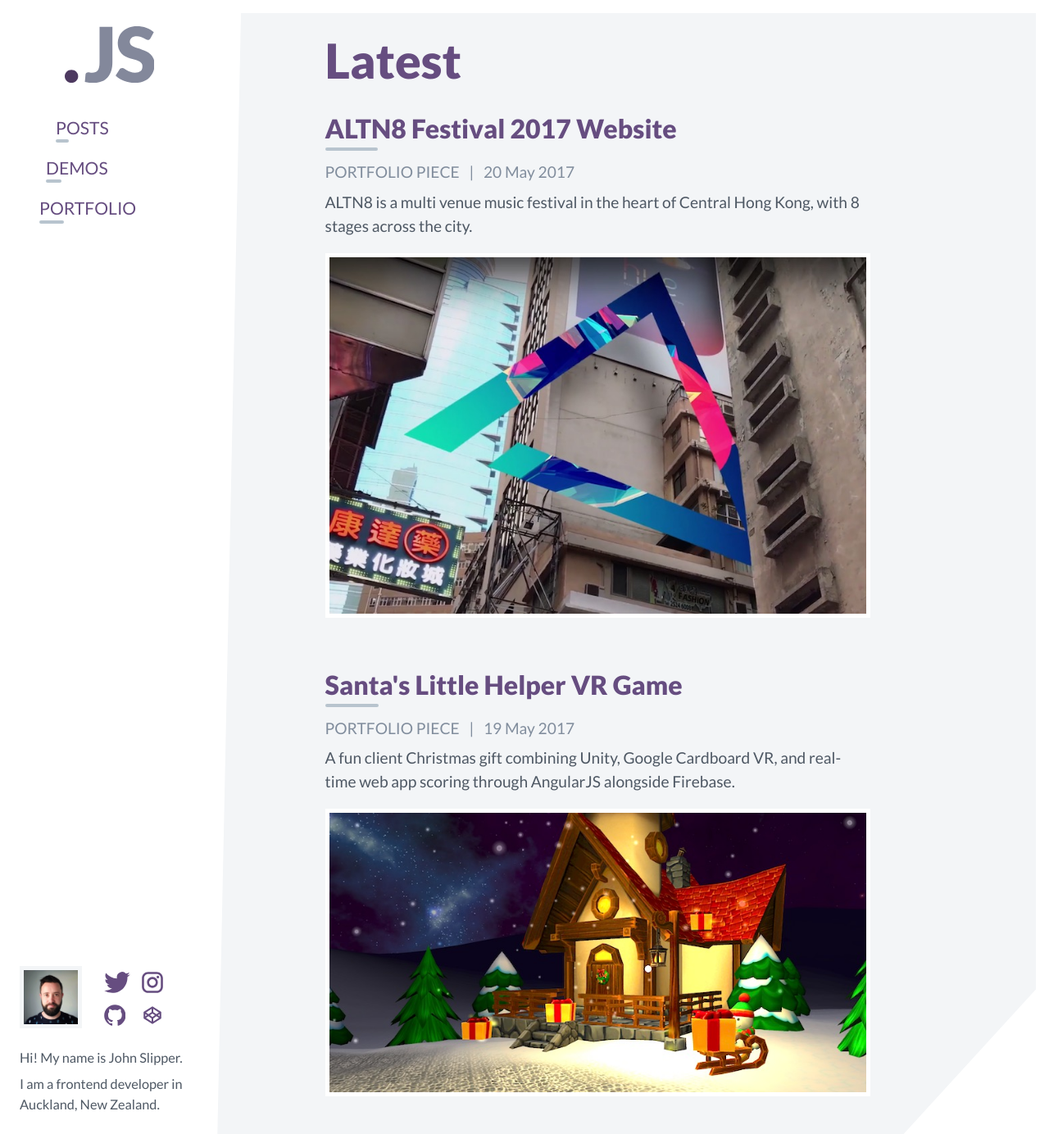
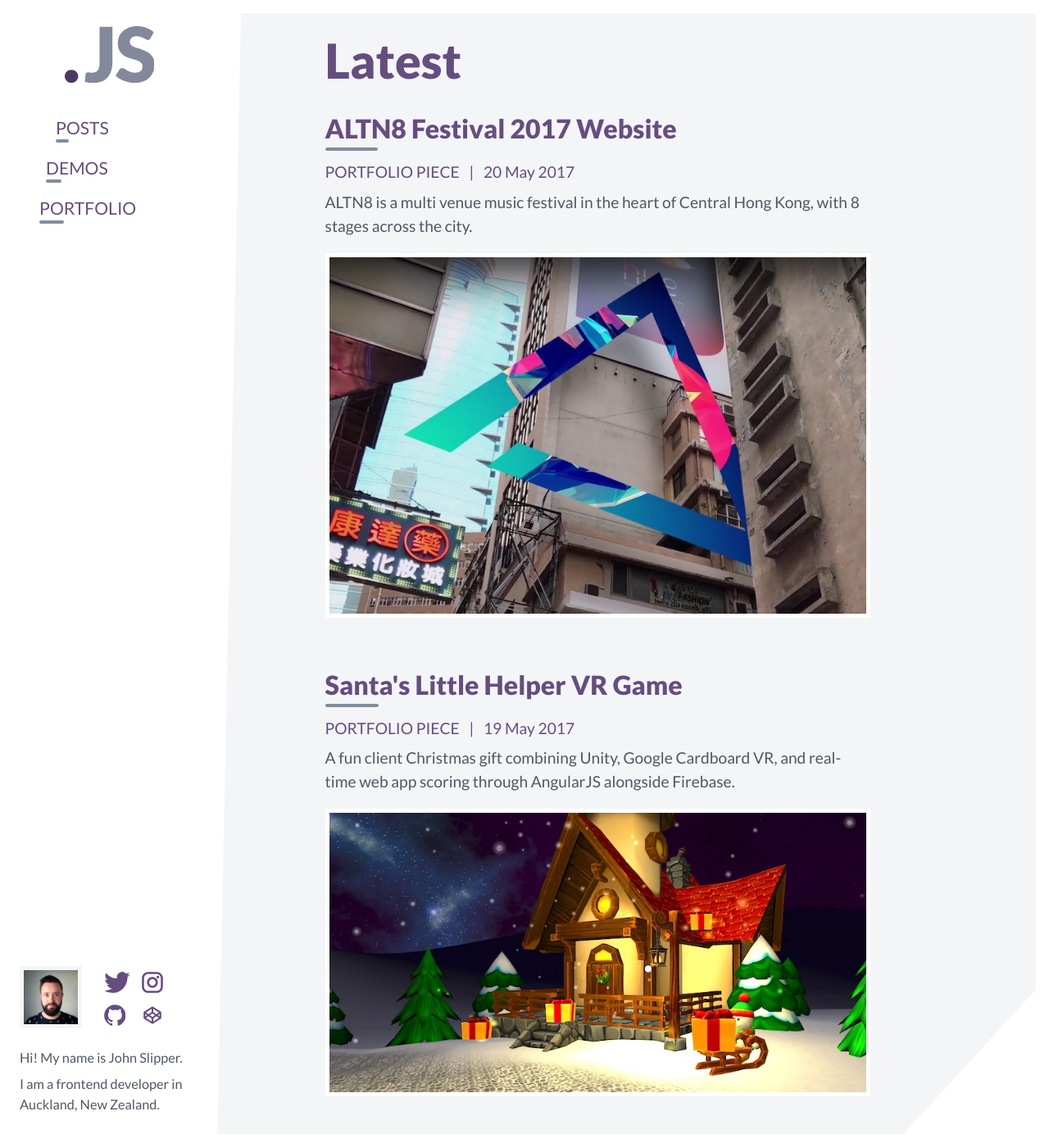
Before and after one commit to johnslipper/johnslipper.github.io, a Jekyll site: the page built from index.html, in a window 1280 px wide and 1400 px high. Shown: the top 1395 px of the window at 82% size. Built offline with Jekyll 4.4.1, drawn with Linux system fonts in a browser that asks for light colours.

Commit message:
Palette change for better contrast

```diff
--- a/_sass/_variables.scss
+++ b/_sass/_variables.scss
@@ -40,7 +40,11 @@
     --heading-line-height: 1.15;
     --heading-font-weight: 900;
     @include defineColorVariable(--heading-color, first, mediumDark);
-    @include defineColorVariable(--heading-underline-color, neutral, medium);
+    @include defineColorVariable(
+        --heading-underline-color,
+        neutral,
+        mediumDark
+    );
 
     /* Spacing */
     --spacing-0: 0rem;
@@ -59,7 +63,7 @@
     @include defineColorVariable(--logo-dot-color, first, dark);
 
     /* Articles */
-    @include defineColorVariable(--category-color, neutral, mediumDark);
+    @include defineColorVariable(--category-color, first, mediumDark);
 }
 
 /* Dark theme overrides */
```
